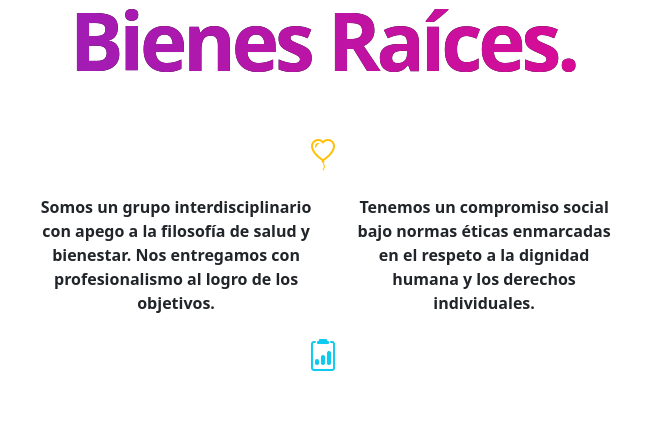
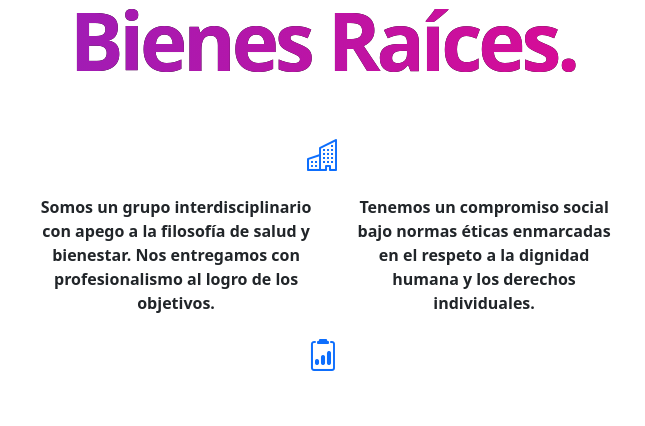
Before and after one commit to leivahm/ubp-test-inf01, a plain HTML site: page index.html in a window 1280 px wide. Shown: the part 1140-1566 px from the top of the page, without its empty margins (317-962 px from the left). Drawn offline with nearby package versions, Linux system fonts and the light colour scheme.

Commit message:
fix color

```diff
--- a/index.html
+++ b/index.html
@@ -119,12 +119,12 @@
             </h2>
         </div>
 
-        <i class="bi bi-balloon-heart text-warning fs-2"></i>
+        <i class="bi bi-building text-primary fs-2"></i>
         <div class="container-fluid d-flex w-50">
             <div class="d-flex p-2 m-2 fw-bold">Somos un grupo interdisciplinario con apego a la filosofía de salud y bienestar. Nos entregamos con profesionalismo al logro de los objetivos. </div>
             <div class="d-flex p-2 m-2 fw-bold">Tenemos un compromiso social bajo normas éticas enmarcadas en el respeto a la dignidad humana y los derechos individuales.</div>
         </div>
-        <i class="bi bi-clipboard2-data text-info fs-2"></i>
+        <i class="bi bi-clipboard2-data text-primary fs-2"></i>
 
         <div class="w-75 mx-auto d-md-none mt-2">
             <h2>Nos formamos en ética y moral.</h2>
```
